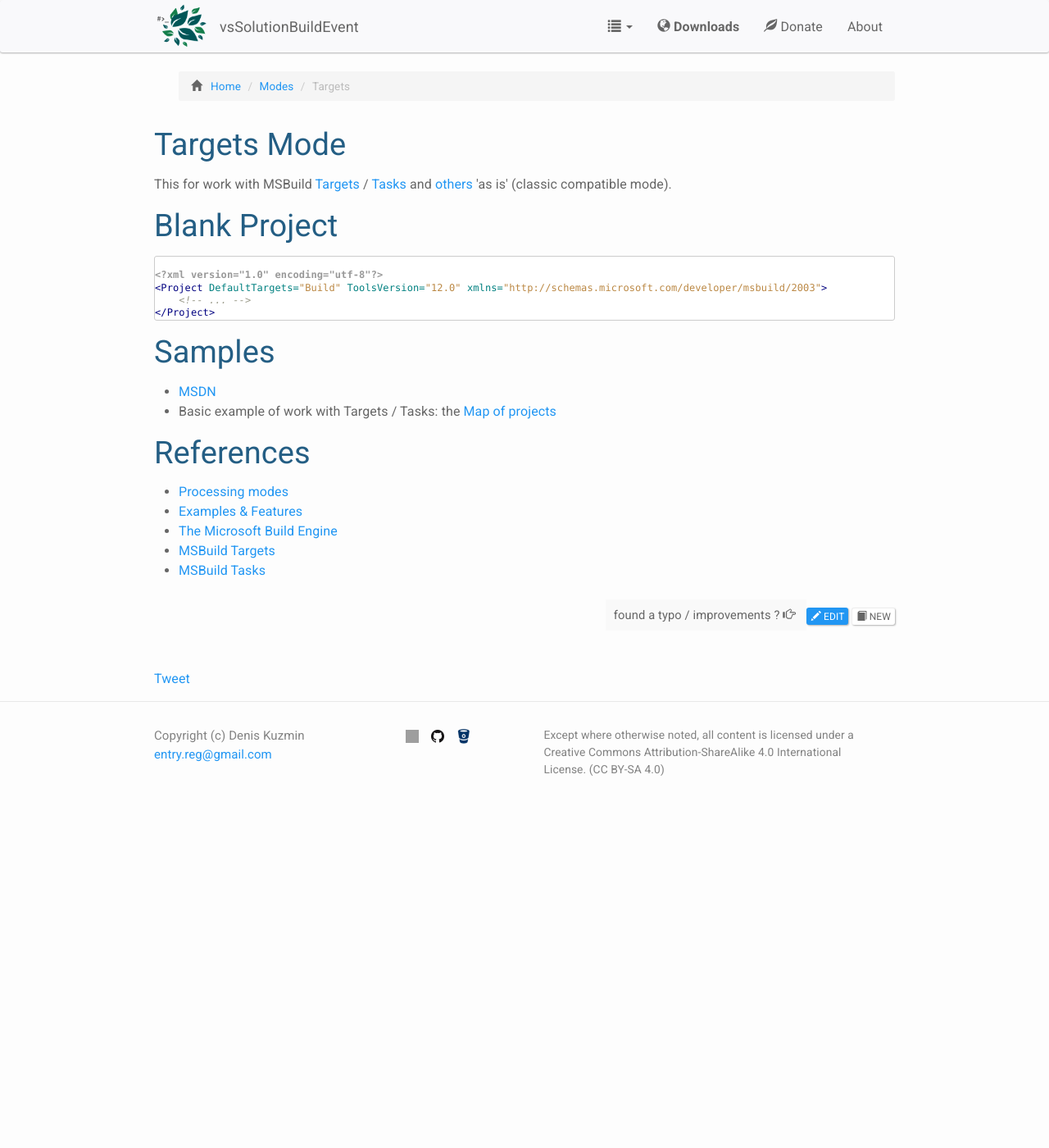
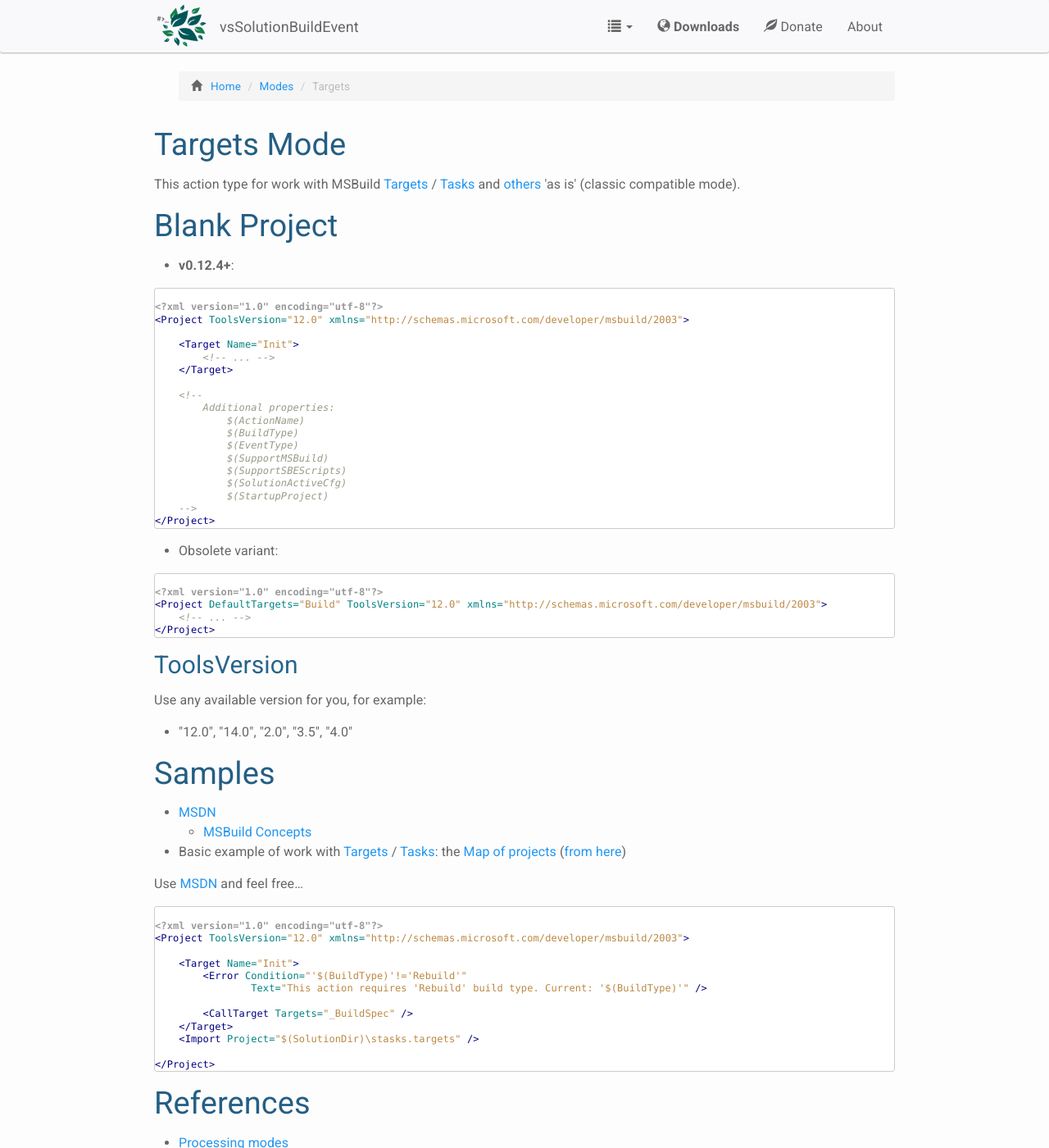
Before and after one commit to 3F/web.vsSBE, a Jekyll site: the page built from _doc/Modes/Targets.md, in a window 1280 px wide and 1400 px high. Shown: the whole window at 82% size. Built offline with Jekyll 4.4.1, drawn with Linux system fonts in a browser that asks for light colours; nearby versions of some CDN libraries; Markdown is read by kramdown in place of the engine named in the settings; comment, search, counter and statistics services are not loaded; grey boxes are pictures that could not be loaded.

Commit message:
new entry point for Targets Mode

````diff
--- a/_doc/Modes/Targets.md
+++ b/_doc/Modes/Targets.md
@@ -5,9 +5,35 @@
 ---
 # Targets Mode
 
-This for work with MSBuild [Targets](https://msdn.microsoft.com/en-us/library/vstudio/ms171462.aspx) / [Tasks](https://msdn.microsoft.com/en-us/library/vstudio/ms171466.aspx) and [others](https://msdn.microsoft.com/en-us/library/vstudio/dd393574.aspx) 'as is' (classic compatible mode).
+This action type for work with MSBuild [Targets](https://msdn.microsoft.com/en-us/library/vstudio/ms171462.aspx) / [Tasks](https://msdn.microsoft.com/en-us/library/vstudio/ms171466.aspx) and [others](https://msdn.microsoft.com/en-us/library/vstudio/dd393574.aspx) 'as is' (classic compatible mode).
 
 # Blank Project
+
+* **v0.12.4+**:
+
+```xml
+
+<?xml version="1.0" encoding="utf-8"?>
+<Project ToolsVersion="12.0" xmlns="http://schemas.microsoft.com/developer/msbuild/2003">
+
+    <Target Name="Init">
+        <!-- ... -->
+    </Target>
+
+    <!--
+        Additional properties:
+            $(ActionName)
+            $(BuildType)
+            $(EventType)
+            $(SupportMSBuild)
+            $(SupportSBEScripts)
+            $(SolutionActiveCfg)
+            $(StartupProject)
+    -->
+</Project>
+```
+
+* Obsolete variant:
 
 ```xml
 
@@ -17,10 +43,36 @@
 </Project>
 ```
 
+## ToolsVersion
+
+Use any available version for you, for example:
+
+* "12.0", "14.0", "2.0", "3.5", "4.0"
+
 # Samples
 
 * [MSDN](https://msdn.microsoft.com/en-us/library/vstudio/dd393574.aspx)
-* Basic example of work with Targets / Tasks: the [Map of projects](https://gist.github.com/3F/a77129e3978841241927)
+    * [MSBuild Concepts](https://msdn.microsoft.com/en-us/library/vstudio/dd637714.aspx)
+* Basic example of work with [Targets](https://msdn.microsoft.com/en-us/library/vstudio/ms171462.aspx) / [Tasks](https://msdn.microsoft.com/en-us/library/vstudio/ms171466.aspx): the [Map of projects](https://gist.github.com/3F/a77129e3978841241927) ([from here](http://stackoverflow.com/a/18311007))
+
+
+Use [MSDN](https://msdn.microsoft.com/en-us/library/vstudio/dd637714.aspx) and feel free...
+
+```xml
+
+<?xml version="1.0" encoding="utf-8"?>
+<Project ToolsVersion="12.0" xmlns="http://schemas.microsoft.com/developer/msbuild/2003">
+
+    <Target Name="Init">
+        <Error Condition="'$(BuildType)'!='Rebuild'"
+                Text="This action requires 'Rebuild' build type. Current: '$(BuildType)'" />
+
+        <CallTarget Targets="_BuildSpec" />
+    </Target>
+    <Import Project="$(SolutionDir)\stasks.targets" />
+
+</Project>
+```
 
 
 # References
@@ -28,5 +80,6 @@
 * [Processing modes](../../Modes/)
 * [Examples & Features](../../Examples/)
 * [The Microsoft Build Engine](https://msdn.microsoft.com/en-us/library/vstudio/dd393574.aspx)
-* [MSBuild Targets](https://msdn.microsoft.com/en-us/library/vstudio/ms171462.aspx)
-* [MSBuild Tasks](https://msdn.microsoft.com/en-us/library/vstudio/ms171466.aspx)
+    * [MSBuild Concepts](https://msdn.microsoft.com/en-us/library/vstudio/dd637714.aspx)
+        * [MSBuild Targets](https://msdn.microsoft.com/en-us/library/vstudio/ms171462.aspx)
+        * [MSBuild Tasks](https://msdn.microsoft.com/en-us/library/vstudio/ms171466.aspx)
````
Also changed, not shown: _doc/Modes/CSharp.md (+6 -6 lines).
